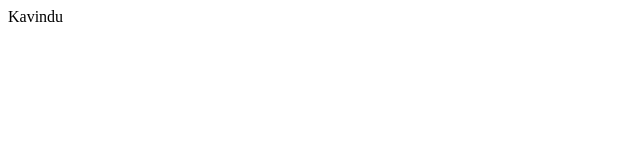
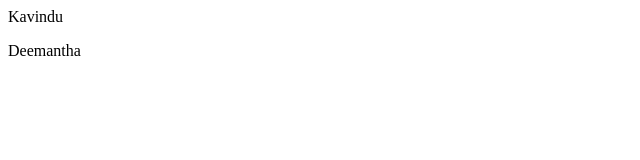
Before and after one commit to KavinduDeemantha/test-repo, a plain HTML site: page index.html in a window 1280 px wide. Shown: the full height of the page, 0-640 px from the left. Drawn offline with Linux system fonts and the light colour scheme.

Commit message:
my name kavindu (#1)

```diff
--- a/index.html
+++ b/index.html
@@ -1 +1,2 @@
 <div>Kavindu</div>
+<p>Deemantha</p>
```
